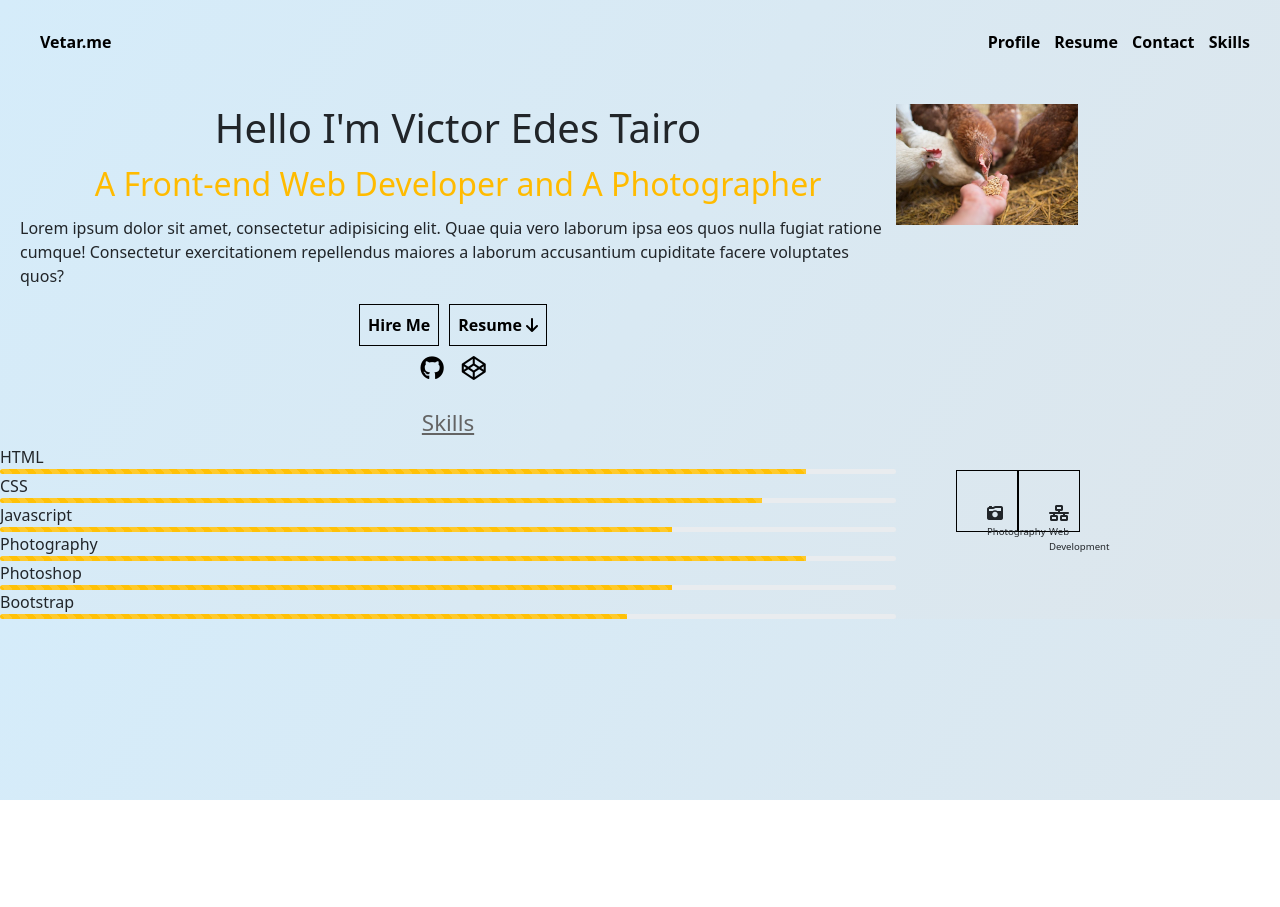
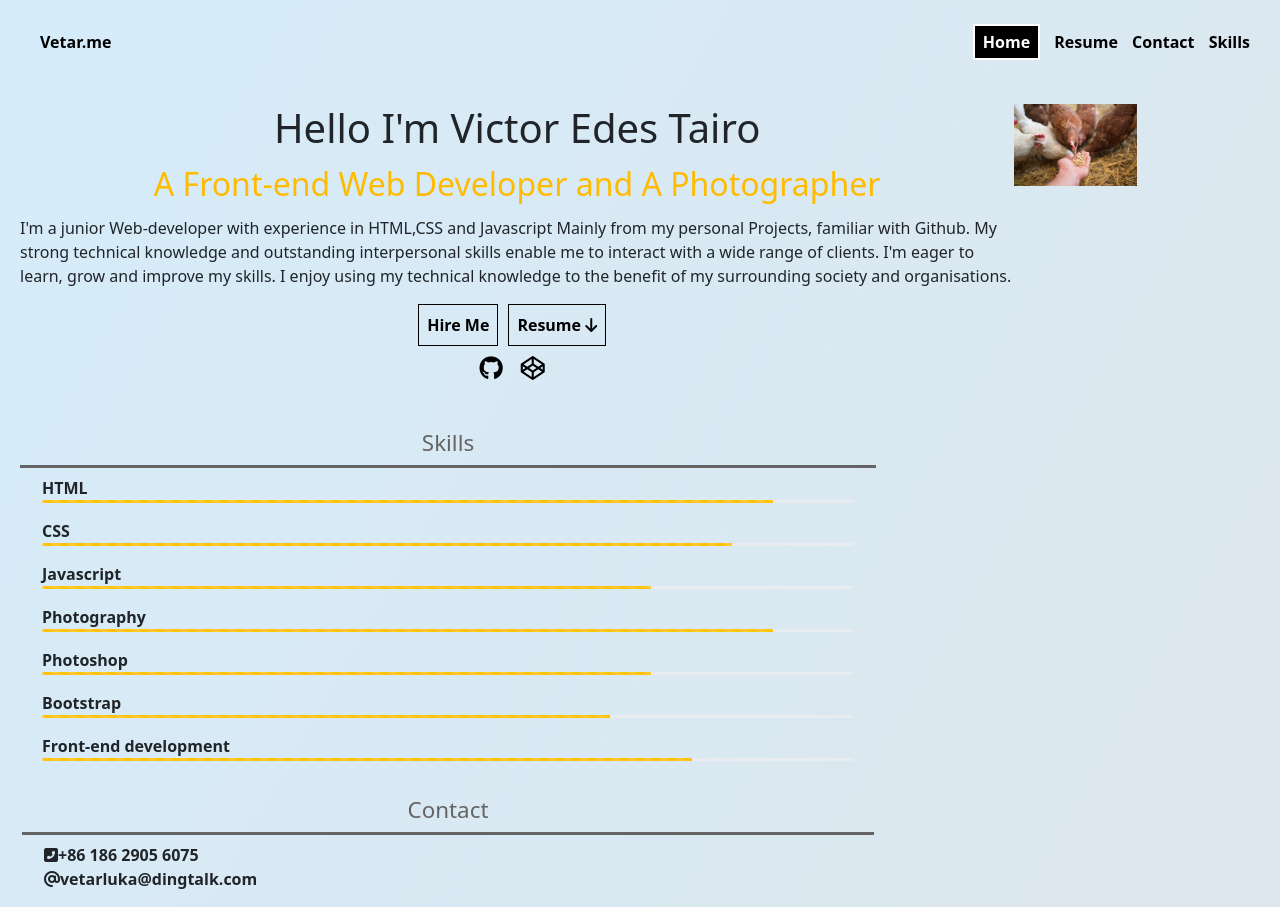
Before and after one commit to V3tar/dollop-portfolio, a plain HTML site: page index.html in a window 1280 px wide. Before the commit the page ends 800 px from the top, so only its background shows below. Drawn offline with nearby package versions, Linux system fonts and the light colour scheme.

Commit message:
javascript added,css modified
Added javascript especially for the header, scroll indicator and linked my resume page, github profile and codepen profile.

```diff
--- a/app.js
+++ b/app.js
@@ -0,0 +1,21 @@
+let header = document.querySelector('header');
+//scroll indicator function
+let scroll_indi = () => {
+    let win_scroll = document.body.scrollTop || document.documentElement.scrollTop;
+    let height = document.documentElement.scrollHeight - document.documentElement.clientHeight;
+    let scrolled = (win_scroll/height) *100;
+    document.querySelector('.scroll-indicator-bar').style.width = scrolled +'%';
+}
+
+//event listener
+window.addEventListener('scroll', () => {
+    let header_height = header.getBoundingClientRect().height;
+    let scroll_height = window.scrollY;
+    if (scroll_height > header_height) {
+        header.classList.add('nav-fixed');
+    }
+    else {
+        header.classList.remove('nav-fixed');
+    }
+    scroll_indi();
+});
--- a/index.html
+++ b/index.html
@@ -11,16 +11,19 @@
 </head>
 <body>
     <header>
+        <div class="scroll-indicator">
+            <div class="scroll-indicator-bar"></div>
+        </div>
+        <div>
+            <div class="logo">
+                <a href="#" class="logo-link">Vetar.me</a>
+            </div>
+        </div>
         <nav class="nav-links">
-            <div>
-                <div class="logo">
-                    <a href="#" class="logo-link">Vetar.me</a>
-                </div>
-            </div>
             <div class="links-container">
-                <a href="#" class="scroll-link link">Profile</a>
+                <a href="#" class="scroll-link link current">Home</a>
                 <a href="resume.html" class="scroll-link link">Resume</a>
-                <a href="#" class="scroll-link link">Contact</a>
+                <a href="#contact" class="scroll-link link">Contact</a>
                 <a href="#skills" class="scroll-link link">Skills</a>
             </div>
         </nav>
@@ -29,14 +32,14 @@
         <div class="profile-details">
             <h1>Hello I'm Victor Edes Tairo</h1>
             <h2>A Front-end Web Developer and A Photographer</h2>
-            <p>Lorem ipsum dolor sit amet, consectetur adipisicing elit. Quae quia vero laborum ipsa eos quos nulla fugiat ratione cumque! Consectetur exercitationem repellendus maiores a laborum accusantium cupiditate facere voluptates quos?</p>
+            <p>I'm a junior Web-developer with experience in HTML,CSS and Javascript Mainly from my personal Projects, familiar with Github. My strong technical knowledge and outstanding interpersonal skills enable me to interact with a wide range of clients. I'm eager to learn, grow and improve my skills. I enjoy using my technical knowledge to the benefit of my surrounding society and organisations.</p>
             <div class="links-btns">
-                <a href="#" class="link-btn">Hire Me</a>
+                <a href="#contact" class="link-btn">Hire Me</a>
                 <a href="imgs/resume.webarchive" class="link-btn" download>Resume <i class="fa-solid fa-arrow-down"></i></a>
             </div>
             <div class="socials">
-                <a href="#" class="social"><i class="fa-brands fa-github"></i></a>
-                <a href="#" class="social"><i class="fa-brands fa-codepen"></i></a>
+                <a href="https://github.com/V3tar" class="social" target="_blank"><i class="fa-brands fa-github"></i></a>
+                <a href="https://codepen.io/v3etar" class="social" target="_blank"><i class="fa-brands fa-codepen"></i></a>
             </div>
         </div>
         <div class="profile-picture">
@@ -47,55 +50,63 @@
         <div class="bars">
             <div class="heading">
                 <h1>Skills</h1>
+                <div class="underline"></div>
             </div>
             <div class="label-out">
                 <label for="html">HTML</label>
-                <div class="progress" style="height: 5px;">
+                <div class="progress" style="height: 3px;">
                     <div class="progress-bar progress-bar-striped progress-bar-animated bg-warning" role="progressbar" aria-valuenow="90" aria-valuemin="0" aria-valuemax="100" style="width: 90%"></div>
                 </div>
             </div>
             <div class="label-out">
                 <label for="html">CSS</label>
-                <div class="progress" style="height: 5px;">
+                <div class="progress" style="height: 3px;">
                     <div class="progress-bar progress-bar-striped progress-bar-animated bg-warning" role="progressbar" aria-valuenow="85" aria-valuemin="0" aria-valuemax="100" style="width: 85%"></div>
                 </div>
             </div>
             <div class="label-out">
                 <label for="html">Javascript</label>
-                <div class="progress" style="height: 5px;">
+                <div class="progress" style="height: 3px;">
                     <div class="progress-bar progress-bar-striped progress-bar-animated bg-warning" role="progressbar" aria-valuenow="75" aria-valuemin="0" aria-valuemax="100" style="width: 75%"></div>
                 </div>
             </div>
             <div class="label-out">
                 <label for="html">Photography</label>
-                <div class="progress" style="height: 5px;">
+                <div class="progress" style="height: 3px;">
                     <div class="progress-bar progress-bar-striped progress-bar-animated bg-warning" role="progressbar" aria-valuenow="90" aria-valuemin="0" aria-valuemax="100" style="width: 90%"></div>
                 </div>
             </div>
             <div class="label-out">
                 <label for="html">Photoshop</label>
-                <div class="progress" style="height: 5px;">
+                <div class="progress" style="height: 3px;">
                     <div class="progress-bar progress-bar-striped progress-bar-animated bg-warning" role="progressbar" aria-valuenow="75" aria-valuemin="0" aria-valuemax="100" style="width: 75%"></div>
                 </div>
             </div>
             <div class="label-out">
                 <label for="html">Bootstrap</label>
-                <div class="progress" style="height: 5px;">
+                <div class="progress" style="height: 3px;">
                     <div class="progress-bar progress-bar-striped progress-bar-animated bg-warning" role="progressbar" aria-valuenow="70" aria-valuemin="0" aria-valuemax="100" style="width: 70%"></div>
                 </div>
             </div>
+            <div class="label-out">
+                <label for="html">Front-end development</label>
+                <div class="progress" style="height: 3px;">
+                    <div class="progress-bar progress-bar-striped progress-bar-animated bg-warning" role="progressbar" aria-valuenow="80" aria-valuemin="0" aria-valuemax="100" style="width: 80%"></div>
+                </div>
+            </div>
         </div>
-        <div class="skill-icons">
-            <div class="skill-icon">
-                <i class="fa-solid fa-camera-retro"></i>
-                <span>Photography</span>
-            </div>
-            <div class="skill-icon">
-                <i class="fa-solid fa-network-wired"></i>
-                <span>Web Development</span>
+    </section>
+    <section class="contact skill" id="contact">
+        <div class="heading label-out">
+            <h1>Contact</h1>
+            <div class="underline"></div>
+            <div class="contact-info label-out">
+                <label for="phone"><i class="fa-solid fa-square-phone-flip"></i>+86 186 2905 6075</label>
+                <label for="email"><i class="fa-solid fa-at"></i>vetarluka@dingtalk.com</label>
             </div>
         </div>
     </section>
     <script src="https://cdn.jsdelivr.net/npm/bootstrap@5.2.0-beta1/dist/js/bootstrap.bundle.min.js" integrity="sha384-pprn3073KE6tl6bjs2QrFaJGz5/SUsLqktiwsUTF55Jfv3qYSDhgCecCxMW52nD2" crossorigin="anonymous"></script>
+    <script src="app.js"></script>
 </body>
 </html>
--- a/style-resume.css
+++ b/style-resume.css
@@ -2,6 +2,10 @@
 
 header {
     padding: 30px;
+    display: flex;
+    justify-content: space-between;
+    align-items: center;
+    transition: all 0.3s linear;
 }
 .nav-links {
     display: flex;
@@ -20,12 +24,6 @@ header {
     background: #0091ff;
     padding: 5px 8px;
 }
-.link:focus {
-    color: #ffffff;
-    background: #000000;
-    padding: 5px 8px;
-    border:2px solid #ffffff;
-}
 body {
     font-family: 'Overpass', sans-serif;
     background-image: linear-gradient(120deg,#d5ecfa,#dde6ec);
@@ -43,3 +41,29 @@ h5 {
 ul {
     list-style-type: decimal;
 }
+.current {
+    color: #ffffff;
+    background: #000000;
+    padding: 5px 8px;
+    border:2px solid #ffffff;
+}
+.nav-fixed {
+    position: fixed;
+    top: 0;
+    left: 0;
+    width: 97%;
+    background-image: linear-gradient(120deg,#a5d6f4,#73a7c7);
+}
+.scroll-indicator {
+    position: fixed;
+    height: 0.2rem;
+    left: 0;
+    top: 0;
+    width: 100%;
+    z-index: 99;
+}
+.scroll-indicator-bar {
+    background-color: #ffbb00;
+    height: 0.2rem;
+    width: 0%;
+}
--- a/style.css
+++ b/style.css
@@ -1,6 +1,10 @@
 @import url('https://fonts.googleapis.com/css2?family=Overpass:wght@100;200;300;400;500;600;700&display=swap');
 header {
     padding: 30px;
+    display: flex;
+    justify-content: space-between;
+    align-items: center;
+    transform: all 0.3s linear;
 }
 body {
     font-family: 'Overpass', sans-serif;
@@ -23,12 +27,7 @@ body {
     background: #0091ff;
     padding: 5px 8px;
 }
-.link:focus {
-    color: #ffffff;
-    background: #000000;
-    padding: 5px 8px;
-    border:2px solid #ffffff;
-}
+
 img {
     width: 50%;
 }
@@ -81,8 +80,11 @@ h1, h2 {
 }
 .heading > h1 {
     color: #646464;
-    text-decoration: underline;
     font-size: 1.4em;
+    display: flex;
+    flex-wrap: wrap;
+    flex-direction: column;
+    align-content: center;
 }
 .skill-icons {
     display: flex;
@@ -99,3 +101,45 @@ span {
     display: block;
     font-size: 0.6em;
 }
+.current {
+    color: #ffffff;
+    background: #000000;
+    padding: 5px 8px;
+    border:2px solid #ffffff;
+}
+.underline {
+    background-color: #646464;
+    height: 3px;
+}
+.bars {
+    padding: 20px;
+}
+.label-out {
+    padding: 8px 22px;
+}
+label {
+    font-weight: 600;
+}
+.scroll-indicator {
+    position: fixed;
+    height: 0.2rem;
+    left: 0;
+    top: 0;
+    width: 100%;
+    z-index: 99;
+}
+.scroll-indicator-bar {
+    background-color: #ffbb00;
+    height: 0.2rem;
+    width: 0%;
+}
+.nav-fixed {
+    position: fixed;
+    top: 0;
+    left: 0;
+    width: 100%;
+    background-image: linear-gradient(120deg,#a5d6f4,#73a7c7);
+}
+.contact-info > label {
+    display: block;
+}
```
Also changed, not shown: resume.html (+13 -9 lines).
